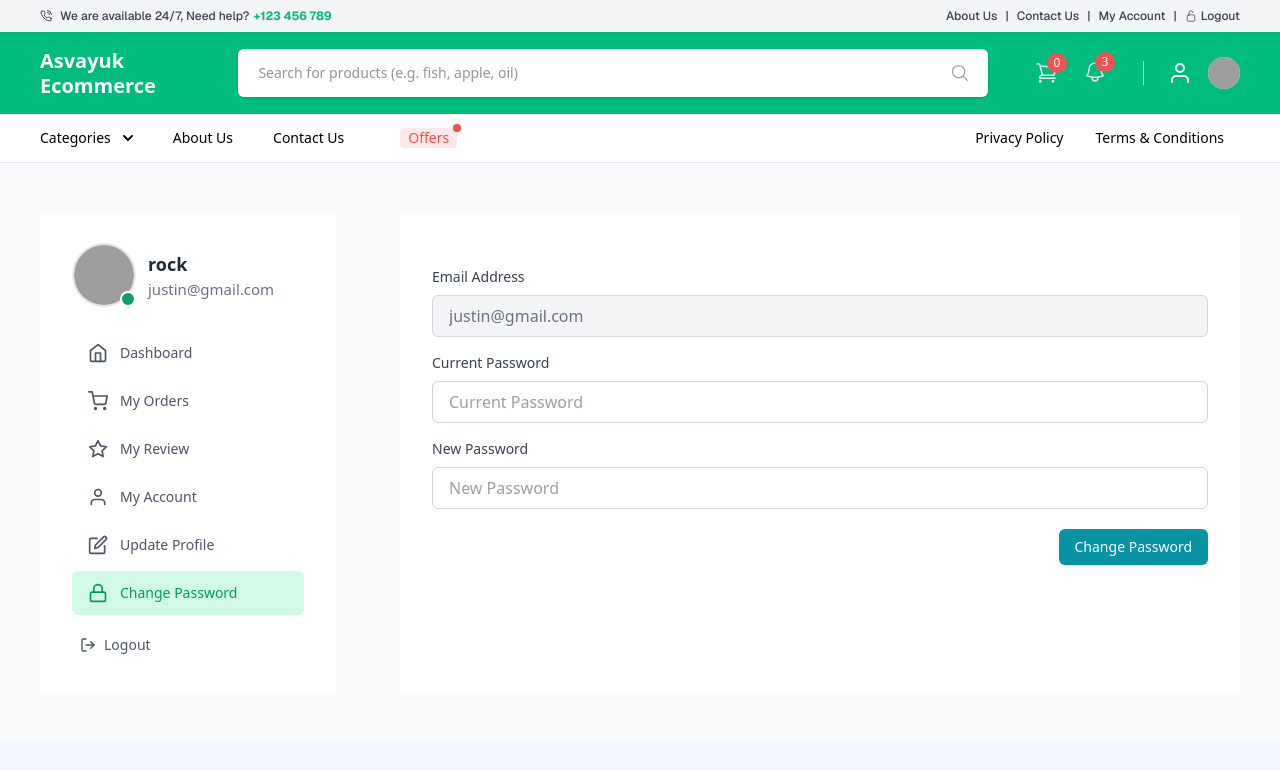
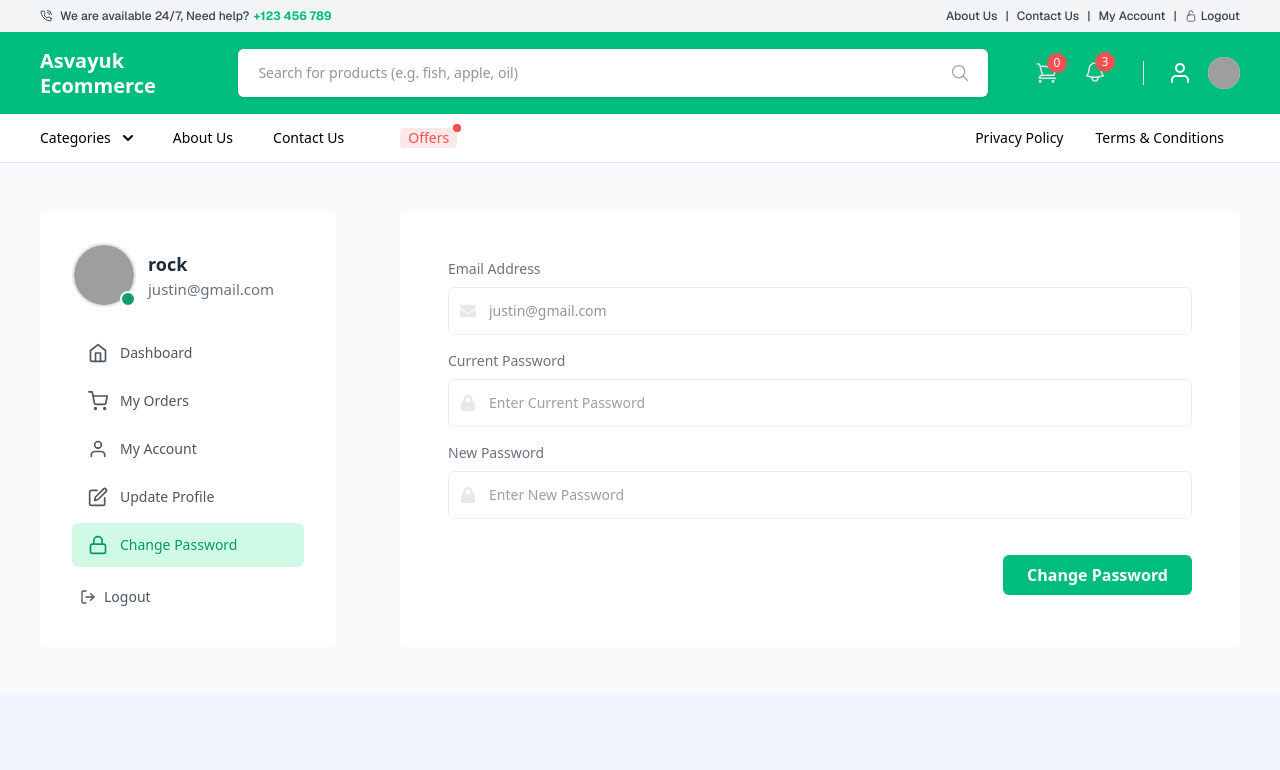
Before and after one commit to asvayuktechnology/asvayuk-ecommerce-frontend, a Next.js app: page /user/change-password in a window 1280 px wide. Shown: the top 770 px of the page. Built offline with nearby package versions, Linux system fonts and the light colour scheme; grey boxes are pictures that could not be loaded.

Commit message:
change is change password page

```diff
--- a/src/app/user/update-profile/page.tsx
+++ b/src/app/user/update-profile/page.tsx
@@ -5,7 +5,7 @@ import { zodResolver } from "@hookform/resolvers/zod";
 import { userSchemas } from "@/schemas/userSchemas/userSchemas";
 import CustomInput from "@/components/ui/common/inputs/CustomInput";
 
-const page = () => {
+const Page = () => {
   const {
     register,
     handleSubmit,
@@ -56,22 +56,14 @@ const page = () => {
                         xmlns="http://www.w3.org/2000/svg"
                       >
                         <polyline points="16 16 12 12 8 16" />
-                                                <line
-                                                    x1={12}
-                                                    y1={12}
-                                                    x2={12}
-                                                    y2={21}
-                                                />
+                        <line x1={12} y1={12} x2={12} y2={21} />
                         <path d="M20.39 18.39A5 5 0 0 0 18 9h-1.26A8 8 0 1 0 3 16.3" />
                         <polyline points="16 16 12 12 8 16" />
                       </svg>
                     </span>
-                                        <p className="text-sm mt-2">
-                                            Drag your image here
-                                        </p>
+                    <p className="text-sm mt-2">Drag your image here</p>
                     <em className="text-xs text-gray-400">
-                                            (Only *.jpeg and *.png images will
-                                            be accepted)
+                      (Only *.jpeg and *.png images will be accepted)
                     </em>
                   </label>
 
@@ -175,4 +167,4 @@ const page = () => {
   );
 };
 
-export default page;
+export default Page;
--- a/src/components/user/dashboard/ChangePassword.tsx
+++ b/src/components/user/dashboard/ChangePassword.tsx
@@ -1,48 +1,78 @@
 "use client";
+
+import { useForm } from "react-hook-form";
+import { zodResolver } from "@hookform/resolvers/zod";
+import CustomInput from "@/components/ui/common/inputs/CustomInput";
+import { FaEnvelope, FaLock } from "react-icons/fa";
+import { changePasswordSchema } from "@/schemas/changePasswordSchemas/changePasswordSchemas";
+
 const ChangePassword = () => {
+  const {
+    register,
+    handleSubmit,
+    formState: { errors },
+  } = useForm({
+    resolver: zodResolver(changePasswordSchema),
+    defaultValues: {
+      email: "justin@gmail.com",
+    },
+  });
+
+  const onSubmit = (data) => {
+    console.log("Change Password Data:", data);
+    alert(JSON.stringify(data));
+  };
+
   return (
-    <>
-      <form>
-        <div className="bg-white">
+    <form onSubmit={handleSubmit(onSubmit)} className="bg-white p-4 rounded-md">
       <div className="md:grid md:grid-cols-1">
-            {/* Email Field */}
-            <div className="md:col-span-2 lg:mt-6 col-span-6 sm:col-span-6">
-              <label className="block text-gray-700 font-medium text-sm mb-2">
-                Email Address
-              </label>
-              <input
+        {/* Email (read-only) */}
+        <div className="mb-4">
+          <CustomInput
+            label="Email Address"
             type="email"
-                value="justin@gmail.com"
             readOnly
-                placeholder="Email Address"
-                className="w-full rounded-md border border-gray-300 bg-gray-100 px-4 py-2 text-gray-500 placeholder-gray-400 focus:outline-none focus:ring-2 focus:ring-teal-500"
+            icon={<FaEnvelope className="text-gray-400" />}
+            className="bg-gray-100 text-gray-500"
+            {...register("email")}
           />
+          {errors.email && (
+            <span className="text-red-400 text-sm">{errors.email.message}</span>
+          )}
         </div>
 
         {/* Current Password */}
-            <div className="col-span-6 sm:col-span-6 mt-4">
-              <label className="block text-gray-700 font-medium text-sm mb-2">
-                Current Password
-              </label>
-              <input
+        <div className="mb-4">
+          <CustomInput
+            label="Current Password"
             type="password"
-                placeholder="Current Password"
-                className="w-full rounded-md border border-gray-300 px-4 py-2 text-gray-700 focus:outline-none focus:ring-2 focus:ring-teal-500"
+            placeholder="Enter Current Password"
             autoComplete="current-password"
+            icon={<FaLock className="text-gray-400" />}
+            {...register("currentPassword")}
           />
+          {errors.currentPassword && (
+            <span className="text-red-400 text-sm">
+              {errors.currentPassword.message}
+            </span>
+          )}
         </div>
 
         {/* New Password */}
-            <div className="col-span-6 sm:col-span-6 mt-4">
-              <label className="block text-gray-700 font-medium text-sm mb-2">
-                New Password
-              </label>
-              <input
+        <div className="mb-4">
+          <CustomInput
+            label="New Password"
             type="password"
-                placeholder="New Password"
-                className="w-full rounded-md border border-gray-300 px-4 py-2 text-gray-700 focus:outline-none focus:ring-2 focus:ring-teal-500"
+            placeholder="Enter New Password"
             autoComplete="new-password"
+            icon={<FaLock className="text-gray-400" />}
+            {...register("newPassword")}
           />
+          {errors.newPassword && (
+            <span className="text-red-400 text-sm">
+              {errors.newPassword.message}
+            </span>
+          )}
         </div>
       </div>
 
@@ -50,14 +80,12 @@ const ChangePassword = () => {
       <div className="mt-5 text-right">
         <button
           type="submit"
-              className="inline-flex items-center justify-center gap-2 rounded-md bg-teal-500 px-4 py-2 text-sm font-medium text-white hover:bg-teal-600 focus:outline-none focus:ring-2 focus:ring-teal-500"
+          className="bg-emerald-500 text-white px-6 py-2 rounded-md font-semibold hover:bg-emerald-600 transition cursor-pointer"
         >
           Change Password
         </button>
       </div>
-        </div>
     </form>
-    </>
   );
 };
 
--- a/src/components/user/dashboard/Usersidebar.tsx
+++ b/src/components/user/dashboard/Usersidebar.tsx
@@ -7,11 +7,11 @@ import { usePathname } from "next/navigation";
 import {
   FiHome,
   FiShoppingCart,
-  FiStar,
+  // FiStar,
   FiUser,
   FiEdit,
   FiLock,
-  FiLogOut
+  FiLogOut,
 } from "react-icons/fi";
 
 const Usersidebar: React.FC = () => {
@@ -21,7 +21,7 @@ const Usersidebar: React.FC = () => {
   const links = [
     { href: "/user/dashboard", label: "Dashboard", icon: FiHome },
     { href: "/user/my-orders", label: "My Orders", icon: FiShoppingCart },
-    { href: "/user/my-reviews", label: "My Review", icon: FiStar },
+    // { href: "/user/my-reviews", label: "My Review", icon: FiStar },
     { href: "/user/my-account", label: "My Account", icon: FiUser },
     { href: "/user/update-profile", label: "Update Profile", icon: FiEdit },
     { href: "/user/change-password", label: "Change Password", icon: FiLock },
@@ -57,7 +57,12 @@ const Usersidebar: React.FC = () => {
             viewBox="0 0 24 24"
             stroke="currentColor"
           >
-            <path strokeLinecap="round" strokeLinejoin="round" strokeWidth={2} d="M6 9l6 6 6-6" />
+            <path
+              strokeLinecap="round"
+              strokeLinejoin="round"
+              strokeWidth={2}
+              d="M6 9l6 6 6-6"
+            />
           </svg>
         </button>
       </div>
@@ -101,10 +106,13 @@ const Usersidebar: React.FC = () => {
           ))}
 
           {/* Logout */}
-          <button className="flex items-center w-full p-2 rounded-md hover:bg-gray-50 text-gray-600 text-sm font-medium mt-2">
+          <Link
+            href="/"
+            className="cursor-pointer flex items-center w-full p-2 rounded-md hover:bg-gray-50 text-gray-600 text-sm font-medium mt-2"
+          >
             <FiLogOut className="w-4 h-4 mr-2" />
-            Logout
-          </button>
+            <span>Logout</span>
+          </Link>
         </div>
       </div>
     </div>
@@ -118,7 +126,12 @@ interface SidebarLinkProps {
   active?: boolean;
 }
 
-const SidebarLink: React.FC<SidebarLinkProps> = ({ href, label, Icon, active }) => {
+const SidebarLink: React.FC<SidebarLinkProps> = ({
+  href,
+  label,
+  Icon,
+  active,
+}) => {
   return (
     <Link
       href={href}
--- /dev/null
+++ b/src/schemas/changePasswordSchemas/changePasswordSchemas.tsx
@@ -0,0 +1,9 @@
+import { z } from "zod";
+
+export const changePasswordSchema = z.object({
+  email: z.string().email("Invalid email address"),
+  currentPassword: z
+    .string()
+    .min(6, "Current password must be at least 6 characters"),
+  newPassword: z.string().min(6, "New password must be at least 6 characters"),
+});
```
Lines whose indentation alone changed are shown as unchanged.
